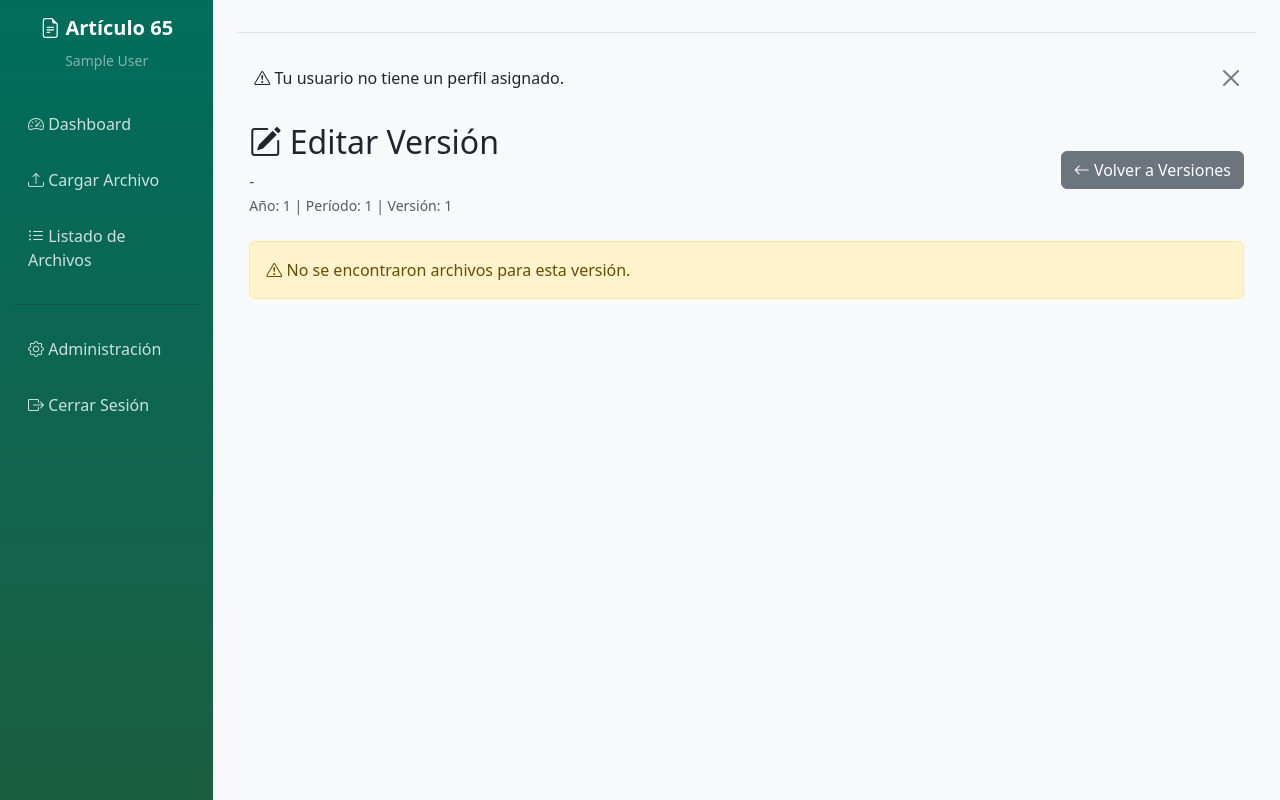
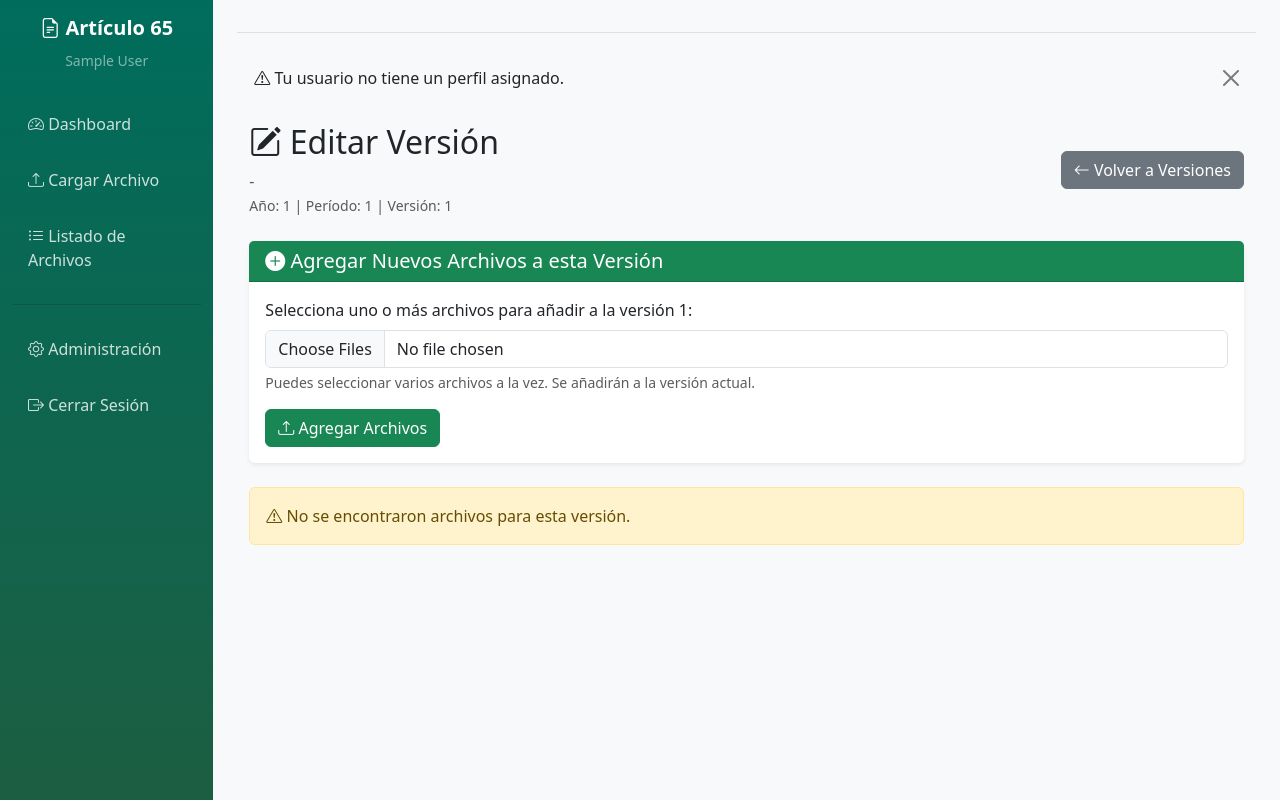
Before and after one commit to maquio369/PROYECTO-TRANSPARENCIA, a Django app: page /editar-version/1/1/1/1/ in a window 1280 px wide. Run offline with Django 5.2, Linux system fonts and the light colour scheme; the visitor is signed in with stand-in values (Sample User, id 1); data that the repository does not hold is empty.

Commit message:
subir archivos en versiones

```diff
--- a/archivos/views.py
+++ b/archivos/views.py
@@ -115,6 +115,13 @@ class CargarArchivoView(LoginRequiredMixin, CreateView):
         archivos_creados = []
         archivos_con_error = []
 
+        # ✅ VALIDACIÓN PREVIA: Verificar nombres duplicados en la carga actual
+        nombres_subidos = [f.name for f in archivos_subidos]
+        if len(nombres_subidos) != len(set(nombres_subidos)):
+            messages.error(self.request, '<strong>Carga detenida:</strong> No puedes subir dos archivos con el mismo nombre en la misma operación.', extra_tags='danger')
+            return self.form_invalid(form)
+
+
            # Usar transacción atómica para todos los archivos
         try:
             with transaction.atomic():
@@ -211,16 +218,16 @@ class CargarArchivoView(LoginRequiredMixin, CreateView):
             if len(archivos_creados) == 1:
                 messages.success(
                     self.request,
-                    f'✅ Archivo "{archivos_creados[0].nombre_original}" cargado exitosamente como versión {nueva_version}.'
+                    f'<strong>¡Éxito!</strong> El archivo "{archivos_creados[0].nombre_original}" se cargó correctamente como <strong>versión {nueva_version}</strong>.'
                 )
             else:
                 messages.success(
                     self.request,
-                    f'✅ {len(archivos_creados)} archivos cargados exitosamente como versión {nueva_version}.'
+                    f'<strong>¡Éxito!</strong> Se cargaron {len(archivos_creados)} archivos como <strong>versión {nueva_version}</strong>.'
                 )
                 # Mostrar lista de archivos cargados
-                for archivo in archivos_creados:
-                    messages.info(self.request, f"📁 {archivo.nombre_original}")
+                # for archivo in archivos_creados:
+                #     messages.info(self.request, f"📁 {archivo.nombre_original}")
 
         print(f"✅ Proceso completado: {len(archivos_creados)} archivos creados")
         print("=== FIN DEBUG MÚLTIPLES ARCHIVOS ===")
@@ -238,9 +245,9 @@ class CargarArchivoView(LoginRequiredMixin, CreateView):
         for field, errors in form.errors.items():
             for error in errors:
                 if field == '__all__':
-                    messages.error(self.request, f"Error: {error}")
+                    messages.error(self.request, f"Error: {error}", extra_tags='danger')
                 else:
-                    messages.error(self.request, f"Error en {field}: {error}")
+                    messages.error(self.request, f"Error en {field}: {error}", extra_tags='danger')
 
         return super().form_invalid(form)
 
@@ -912,44 +919,132 @@ class EditarVersionView(LoginRequiredMixin, TemplateView):
         return context
 
     def post(self, request, *args, **kwargs):
-        """Procesar reemplazo de archivo individual"""
+        """
+        Procesa dos acciones:
+        1. Reemplazar un archivo individual.
+        2. Agregar nuevos archivos a la versión actual.
+        """
         fraccion_id = self.kwargs['fraccion_id']
         año = self.kwargs['año']
         periodo = self.kwargs['periodo']
         version = self.kwargs['version']
 
+        # Determinar la acción a realizar
+        action = request.POST.get('action')
+
+        if action == 'reemplazar':
+            return self.reemplazar_archivo(request, fraccion_id, año, periodo, version)
+        elif action == 'agregar':
+            return self.agregar_archivos(request, fraccion_id, año, periodo, version)
+        else:
+            messages.error(request, 'Acción no válida.')
+            return redirect('archivos:editar_version', fraccion_id=fraccion_id, año=año, periodo=periodo, version=version)
+
+    def reemplazar_archivo(self, request, fraccion_id, año, periodo, version):
+        """Lógica para reemplazar un archivo existente."""
         archivo_id = request.POST.get('archivo_id')
-        nuevo_archivo = request.FILES.get('nuevo_archivo')
+        nuevo_archivo_reemplazo = request.FILES.get('nuevo_archivo_reemplazo')
 
-        if not archivo_id or not nuevo_archivo:
-            messages.error(request, 'Datos incompletos para reemplazar archivo.')
+        if not archivo_id or not nuevo_archivo_reemplazo:
+            messages.error(request, 'Datos incompletos para reemplazar el archivo.')
             return redirect('archivos:editar_version', fraccion_id=fraccion_id, año=año, periodo=periodo, version=version)
 
         try:
-            # Obtener archivo a reemplazar
-            archivo = get_object_or_404(Archivo, id=archivo_id)
+            archivo_a_reemplazar = get_object_or_404(Archivo, id=archivo_id)
 
             # Verificar permisos
             perfil = request.user.perfilusuario
-            if archivo.fraccion.tipo_usuario_asignado != perfil.tipo_usuario:
+            if archivo_a_reemplazar.fraccion.tipo_usuario_asignado != perfil.tipo_usuario:
                 messages.error(request, 'No tienes permisos para editar este archivo.')
                 return redirect('archivos:editar_version', fraccion_id=fraccion_id, año=año, periodo=periodo, version=version)
 
             # Validar nuevo archivo
-            if nuevo_archivo.size > 104857600:  # 100 MB
+            if nuevo_archivo_reemplazo.size > 104857600:  # 100 MB
                 messages.error(request, 'El archivo no puede superar los 100 MB.')
                 return redirect('archivos:editar_version', fraccion_id=fraccion_id, año=año, periodo=periodo, version=version)
 
             # Reemplazar archivo
-            archivo.archivo = nuevo_archivo
-            archivo.nombre_original = nuevo_archivo.name
-            archivo.tamaño = nuevo_archivo.size
-            archivo.editada = True
-            archivo.save()
+            archivo_a_reemplazar.archivo = nuevo_archivo_reemplazo
+            archivo_a_reemplazar.nombre_original = nuevo_archivo_reemplazo.name
+            archivo_a_reemplazar.tamaño = nuevo_archivo_reemplazo.size
+            archivo_a_reemplazar.editada = True
+            archivo_a_reemplazar.save()
 
-            messages.success(request, f'Archivo "{nuevo_archivo.name}" reemplazado exitosamente.')
+            messages.success(request, f'<strong>Archivo actualizado:</strong> "{nuevo_archivo_reemplazo.name}" fue reemplazado en la versión {version}.')
 
         except Exception as e:
             messages.error(request, f'Error al reemplazar archivo: {e}')
 
         return redirect('archivos:editar_version', fraccion_id=fraccion_id, año=año, periodo=periodo, version=version)
+
+    def agregar_archivos(self, request, fraccion_id, año, periodo, version):
+        """Lógica para agregar nuevos archivos a la versión."""
+        archivos_nuevos = request.FILES.getlist('nuevos_archivos_agregar')
+
+        if not archivos_nuevos:
+            messages.warning(request, 'No seleccionaste ningún archivo para agregar.')
+            return redirect('archivos:editar_version', fraccion_id=fraccion_id, año=año, periodo=periodo, version=version)
+
+        try:
+            with transaction.atomic():
+                fraccion = get_object_or_404(Fraccion, id=fraccion_id)
+                perfil = request.user.perfilusuario
+
+                # Verificar permisos una sola vez
+                if fraccion.tipo_usuario_asignado != perfil.tipo_usuario:
+                    messages.error(request, 'No tienes permisos para agregar archivos a esta fracción.', extra_tags='danger')
+                    return redirect('archivos:editar_version', fraccion_id=fraccion_id, año=año, periodo=periodo, version=version)
+
+                # ✅ VALIDACIÓN: Verificar si los nuevos archivos ya existen en esta versión
+                nombres_existentes = set(Archivo.objects.filter(
+                    fraccion_id=fraccion_id, año=año, periodo_especifico=periodo, version=version
+                ).values_list('nombre_original', flat=True))
+
+                nombres_nuevos = {f.name for f in archivos_nuevos}
+
+                # Verificar duplicados dentro de la nueva carga
+                if len(archivos_nuevos) != len(nombres_nuevos):
+                    messages.error(request, '<strong>Operación detenida:</strong> No puedes agregar dos archivos con el mismo nombre.', extra_tags='danger')
+                    return redirect('archivos:editar_version', fraccion_id=fraccion_id, año=año, periodo=periodo, version=version)
+
+                archivos_duplicados = nombres_existentes.intersection(nombres_nuevos)
+                if archivos_duplicados:
+                    messages.error(request, f'"{", ".join(archivos_duplicados)}" ya existe(n) en esta versión.', extra_tags='danger')
+                    return redirect('archivos:editar_version', fraccion_id=fraccion_id, año=año, periodo=periodo, version=version)
+
+                # Marcar toda la versión como 'editada'
+                Archivo.objects.filter(fraccion_id=fraccion_id, año=año, periodo_especifico=periodo, version=version).update(editada=True)
+
+                archivos_creados_count = 0
+                for archivo_file in archivos_nuevos:
+                    # Aquí puedes añadir validaciones individuales si lo deseas (tamaño, tipo, etc.)
+
+                    # ✅ CORRECCIÓN: Obtener el tipo_periodo de un archivo existente en la versión.
+                    # En lugar de fraccion.fraccion_archivos, consultamos directamente el modelo Archivo.
+                    archivo_existente = Archivo.objects.filter(
+                        fraccion_id=fraccion_id, año=año, periodo_especifico=periodo, version=version
+                    ).first()
+
+                    if not archivo_existente:
+                        raise Exception("No se encontró un archivo base para determinar el tipo de período.")
+
+                    Archivo.objects.create(
+                        fraccion=fraccion,
+                        usuario=request.user,
+                        tipo_periodo=archivo_existente.tipo_periodo, # Tomar de un archivo existente
+                        año=año,
+                        periodo_especifico=periodo,
+                        archivo=archivo_file,
+                        nombre_original=archivo_file.name,
+                        tamaño=archivo_file.size,
+                        vigente=True,
+                        version=version, # Misma versión
+                        editada=True # Marcar como editado
+                    )
+                    archivos_creados_count += 1
+
+            messages.success(request, f'<strong>Nuevos archivos agregados:</strong> Se añadieron {archivos_creados_count} archivo(s) a la versión {version}.')
+        except Exception as e:
+            messages.error(request, f'Error al agregar nuevos archivos: {e}', extra_tags='danger')
+
+        return redirect('archivos:editar_version', fraccion_id=fraccion_id, año=año, periodo=periodo, version=version)
--- a/templates/archivos/editar_version.html
+++ b/templates/archivos/editar_version.html
@@ -21,6 +21,34 @@
                     <i class="bi bi-arrow-left"></i> Volver a Versiones
                 </a>
             </div>
+
+            <!-- ✅ NUEVO: Formulario para AGREGAR archivos -->
+            <div class="card mb-4">
+                <div class="card-header bg-success text-white">
+                    <h5 class="mb-0"><i class="bi bi-plus-circle-fill"></i> Agregar Nuevos Archivos a esta Versión</h5>
+                </div>
+                <div class="card-body">
+                    <form method="post" enctype="multipart/form-data">
+                        {% csrf_token %}
+                        <input type="hidden" name="action" value="agregar">
+                        <div class="mb-3">
+                            <label for="nuevos_archivos_agregar" class="form-label">Selecciona uno o más archivos para añadir a la versión {{ version }}:</label>
+                            <input type="file"
+                                   class="form-control"
+                                   name="nuevos_archivos_agregar"
+                                   id="nuevos_archivos_agregar"
+                                   accept=".pdf,.doc,.docx,.xls,.xlsx"
+                                   multiple
+                                   required>
+                            <div class="form-text">Puedes seleccionar varios archivos a la vez. Se añadirán a la versión actual.</div>
+                        </div>
+                        <button type="submit" class="btn btn-success">
+                            <i class="bi bi-upload"></i> Agregar Archivos
+                        </button>
+                    </form>
+                </div>
+            </div>
+
 
             {% if archivos %}
                 <div class="card">
@@ -52,13 +80,14 @@
                                         <!-- Formulario para reemplazar archivo -->
                                         <form method="post" enctype="multipart/form-data" class="mb-3">
                                             {% csrf_token %}
+                                            <input type="hidden" name="action" value="reemplazar">
                                             <input type="hidden" name="archivo_id" value="{{ archivo.id }}">
 
                                             <div class="mb-2">
                                                 <label class="form-label text-muted small">Reemplazar archivo:</label>
                                                 <input type="file"
                                                        class="form-control form-control-sm"
-                                                       name="nuevo_archivo"
+                                                       name="nuevo_archivo_reemplazo"
                                                        accept=".pdf,.doc,.docx,.xls,.xlsx"
                                                        required>
                                             </div>
@@ -91,8 +120,8 @@
                 <!-- Información adicional -->
                 <div class="alert alert-info mt-3">
                     <i class="bi bi-info-circle"></i>
-                    <strong>Importante:</strong> Al reemplazar un archivo, la versión se marcará como "editada"
-                    y el archivo anterior será reemplazado permanentemente.
+                    <strong>Importante:</strong> Al reemplazar o agregar archivos, la versión completa se marcará como "editada" para mantener un registro de los cambios.
+                    El archivo reemplazado se sobreescribe permanentemente.
                 </div>
 
             {% else %}
```
